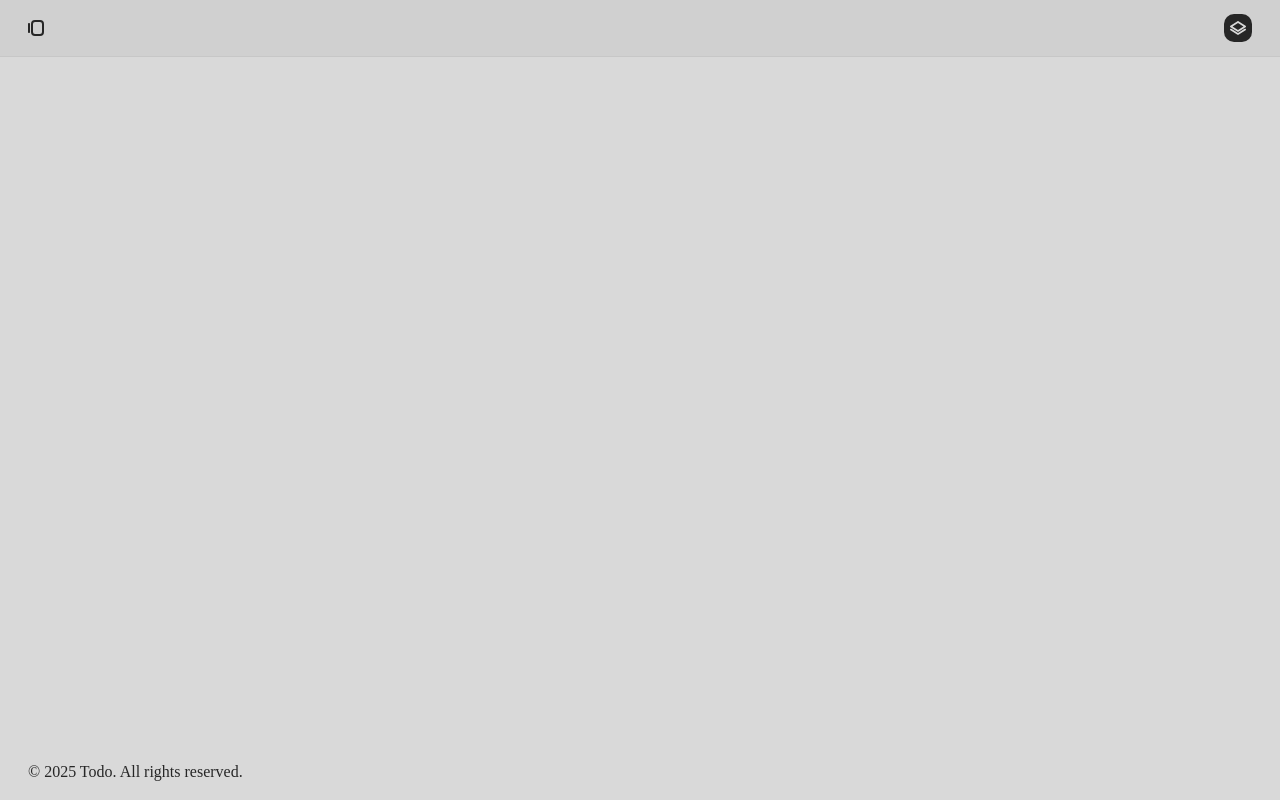
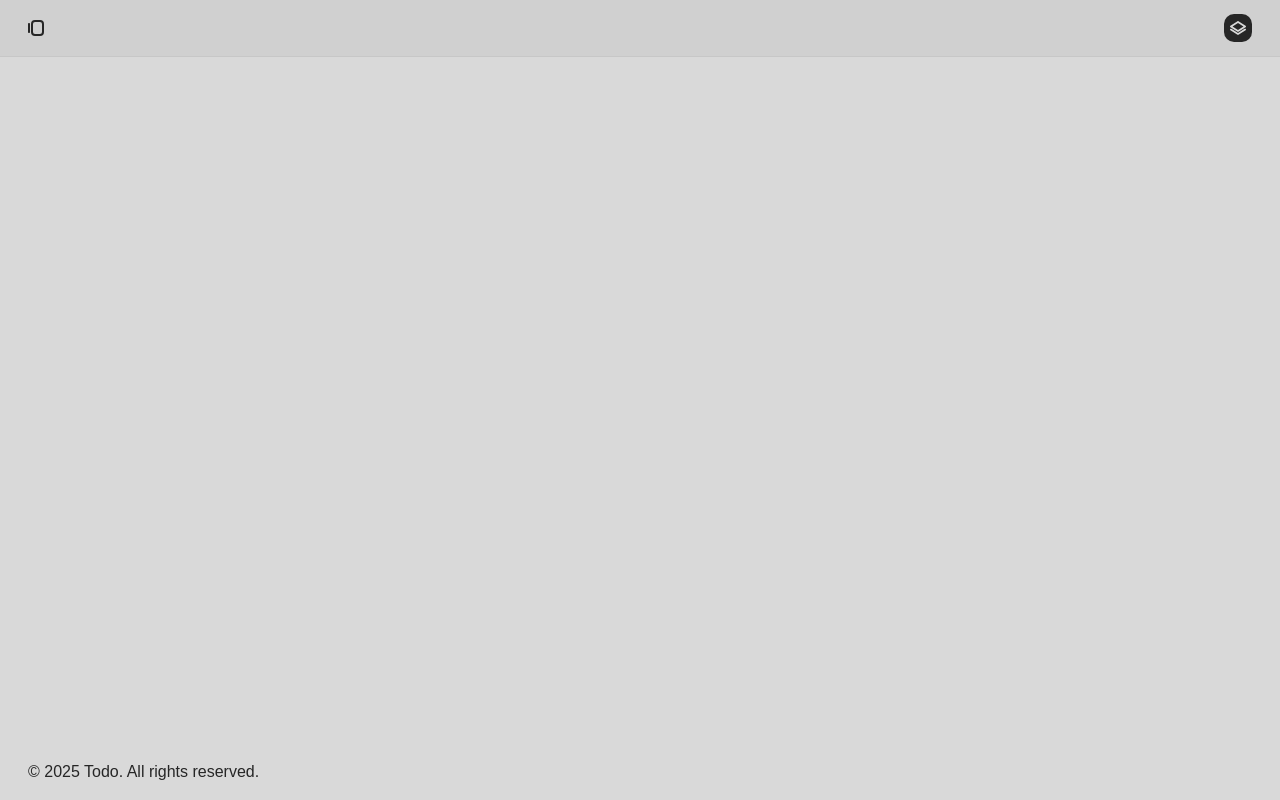
Before and after one commit to togithaka/todo, a Next.js app: page / in a window 1280 px wide. Built offline with nearby package versions, Linux system fonts and the light colour scheme; a web font is replaced by a local one.

Commit message:
feat(`src/app`): apply Gantari font to root layout in `layout.tsx`
Imported the Gantari variable font and applied its generated class name to the root body element.

This ensures consistent typography across the entire application by enabling the font globally at the layout level.

```diff
--- a/src/app/layout.tsx
+++ b/src/app/layout.tsx
@@ -1,3 +1,4 @@
+import { gantari } from '@fonts/variable';
 import '../ui/styles/global.css';
 
 export default function RootLayout({
@@ -10,7 +11,7 @@ export default function RootLayout({
       data-theme='system'
       lang='en'
     >
-      <body>{children}</body>
+      <body className={gantari.className}>{children}</body>
     </html>
   );
 }
```
